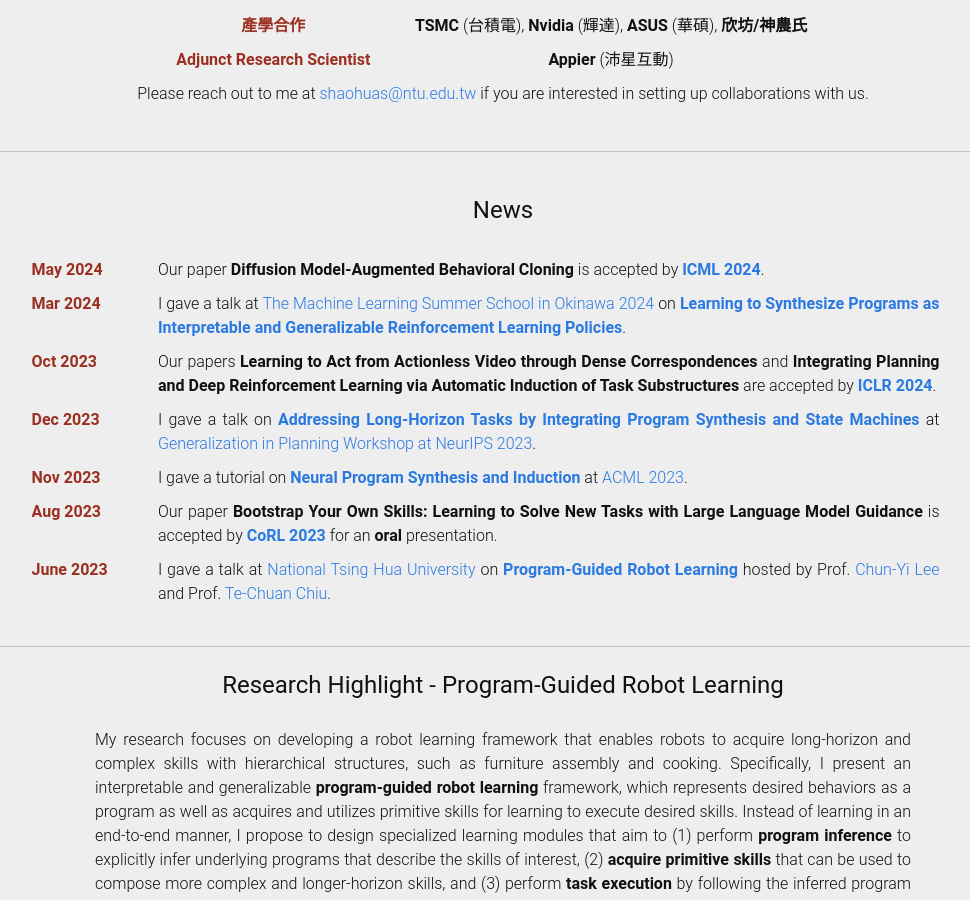
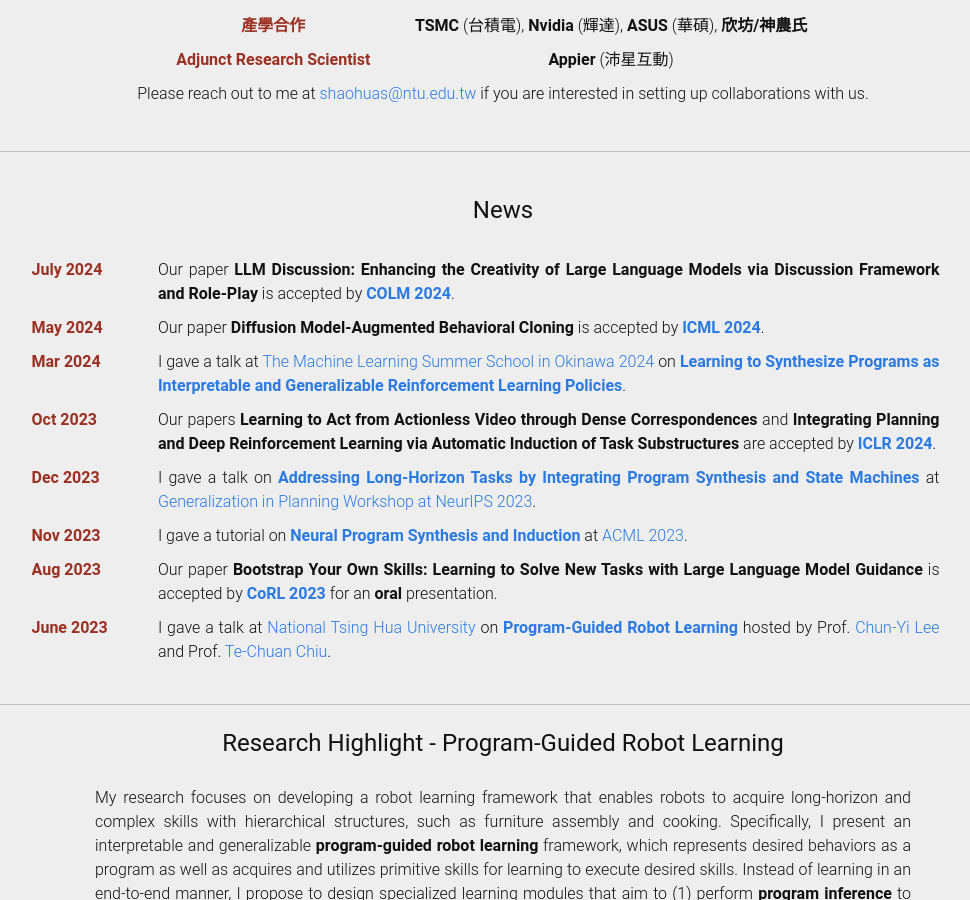
Before and after one commit to shaohua0116/shaohua0116.github.io, a Jekyll site: the page built from index.html, in a window 1280 px wide and 900 px high, scrolled down 791 px. Shown: the whole window, without its empty margins (137-1107 px from the left). Built offline with Jekyll 4.4.1, drawn with Linux system fonts in a browser that asks for light colours; some web fonts are replaced.

Commit message:
add colm

```diff
--- a/_data/news.yml
+++ b/_data/news.yml
@@ -1,3 +1,5 @@
+- news: 'Our paper <b>LLM Discussion: Enhancing the Creativity of Large Language Models via Discussion Framework and Role-Play</b> is accepted by <b><a href="https://colmweb.org/">COLM 2024</a></b>.'
+  date: 'July 2024'
 - news: 'Our paper <b>Diffusion Model-Augmented Behavioral Cloning</b> is accepted by <b><a href="https://icml.cc/Conferences/2024/Dates">ICML 2024</a></b>.'
   date: 'May 2024'
 - news: "I gave a talk at <a href='https://groups.oist.jp/mlss'>The Machine Learning Summer School in Okinawa 2024</a> on <b><a href='./slides/MLSS2024.pdf'>Learning to Synthesize Programs as Interpretable and Generalizable Reinforcement Learning Policies</a></b>."
```
